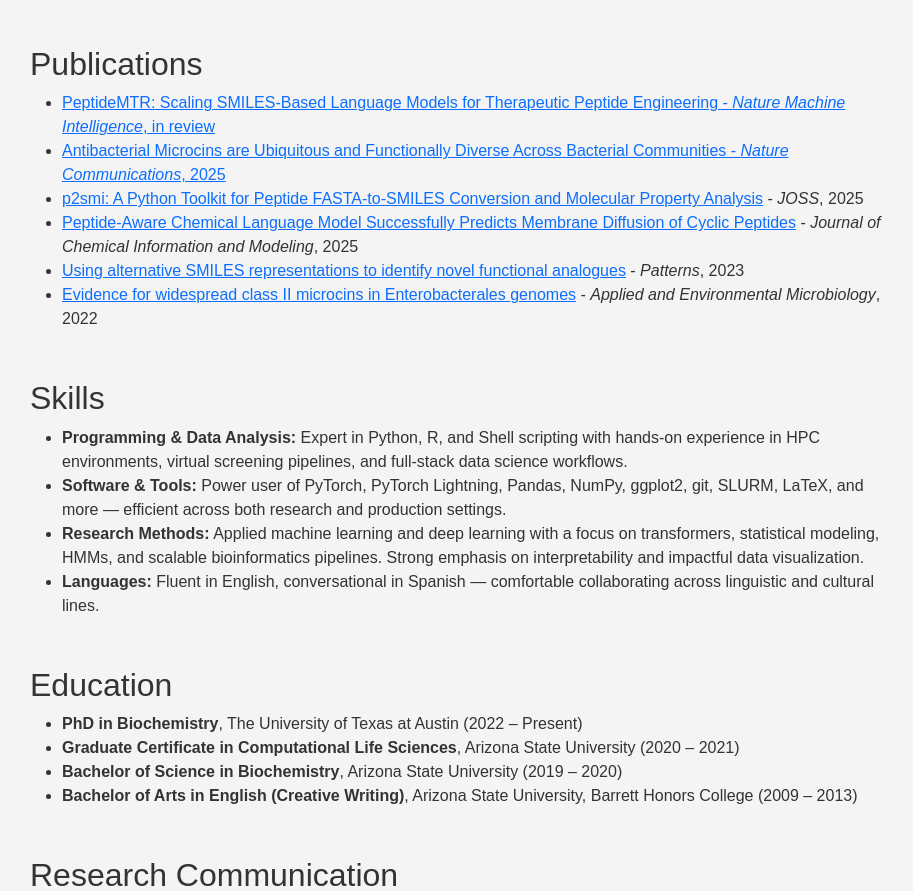
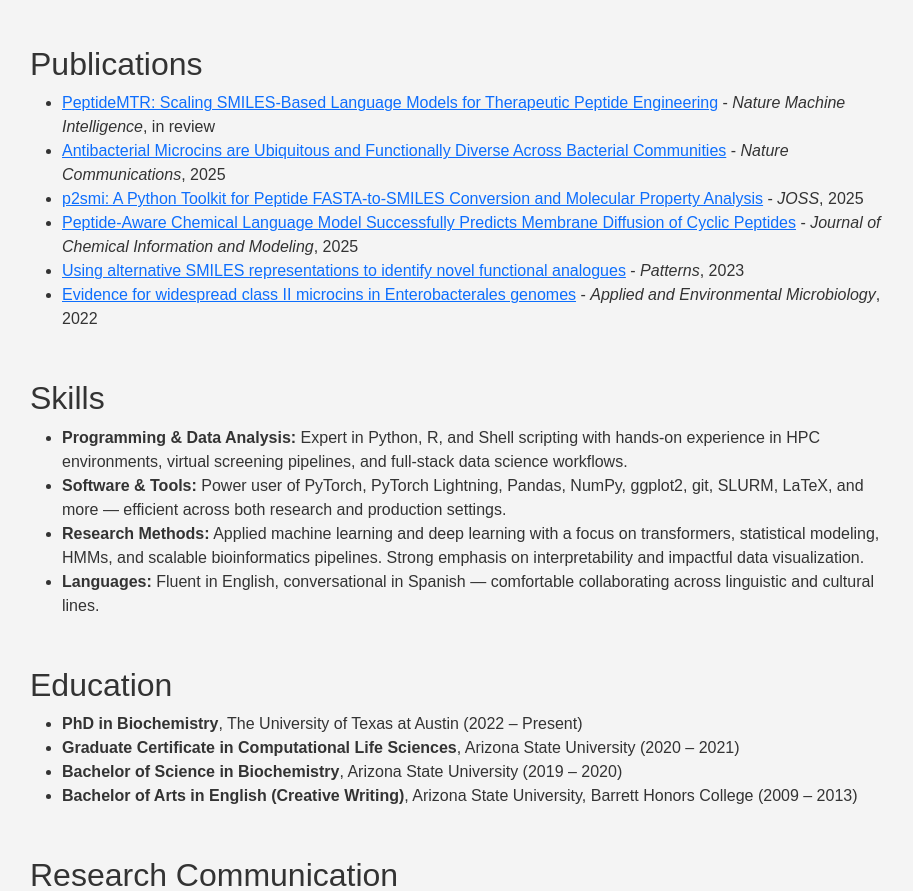
Before and after one commit to AaronFeller/AaronFeller.github.io, a plain HTML site: page index.html in a window 1280 px wide. Shown: the part 860-1751 px from the top of the page, without its empty margins (180-1093 px from the left). Drawn offline with nearby package versions, Linux system fonts and the light colour scheme.

Commit message:
Update publication links to include closing tags

```diff
--- a/index.html
+++ b/index.html
@@ -44,8 +44,8 @@
         <section id="publications" class="mb-5">
             <h2>Publications</h2>
             <ul>
-                <li><a href="https://www.biorxiv.org/content/10.64898/2026.01.06.697994v1">PeptideMTR: Scaling SMILES-Based Language Models for Therapeutic Peptide Engineering - <i>Nature Machine Intelligence</i>, in review</li>
-                <li><a href="https://www.nature.com/articles/s41467-025-61151-z">Antibacterial Microcins are Ubiquitous and Functionally Diverse Across Bacterial Communities - <i>Nature Communications</i>, 2025</li>
+                <li><a href="https://www.biorxiv.org/content/10.64898/2026.01.06.697994v1">PeptideMTR: Scaling SMILES-Based Language Models for Therapeutic Peptide Engineering</a> - <i>Nature Machine Intelligence</i>, in review</li>
+                <li><a href="https://www.nature.com/articles/s41467-025-61151-z">Antibacterial Microcins are Ubiquitous and Functionally Diverse Across Bacterial Communities</a> - <i>Nature Communications</i>, 2025</li>
                 <li><a href="https://joss.theoj.org/papers/10.21105/joss.08319">p2smi: A Python Toolkit for Peptide FASTA-to-SMILES Conversion and Molecular Property Analysis</a> - <i>JOSS</i>, 2025</li>
                 <li><a href="https://doi.org/10.1021/acs.jcim.4c01441">Peptide-Aware Chemical Language Model Successfully Predicts Membrane Diffusion of Cyclic Peptides</a> - <i>Journal of Chemical Information and Modeling</i>, 2025</li>
                 <li><a href="https://doi.org/10.1016/j.patter.2023.100865">Using alternative SMILES representations to identify novel functional analogues</a> - <i>Patterns</i>, 2023</li>
```
